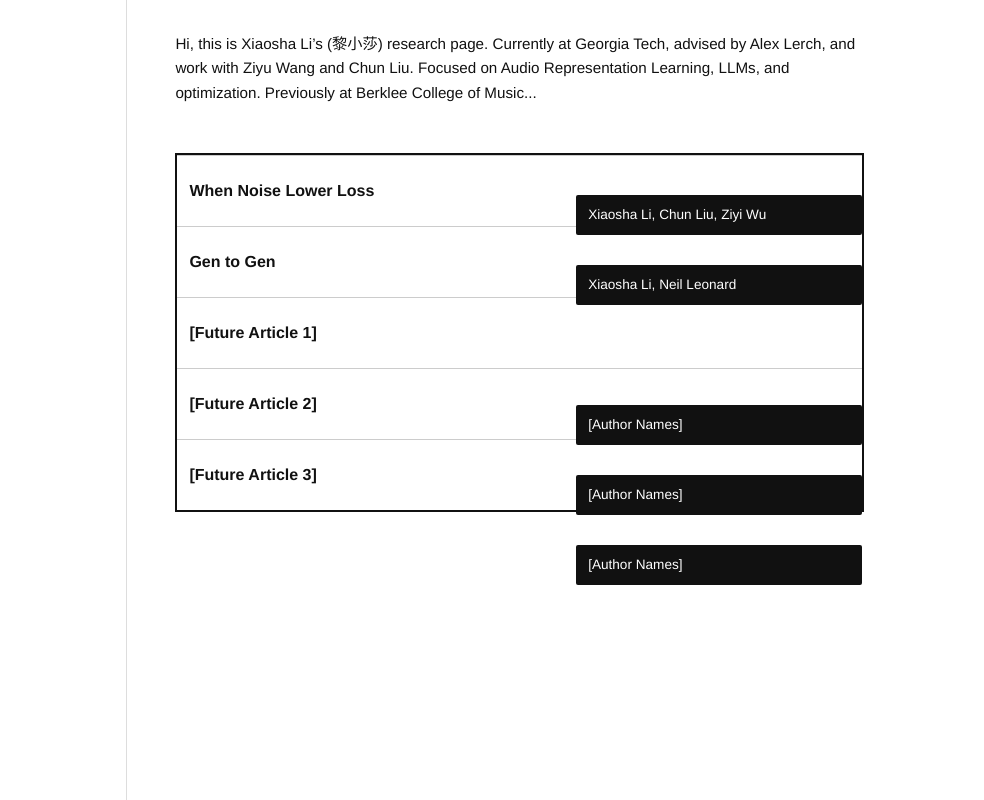
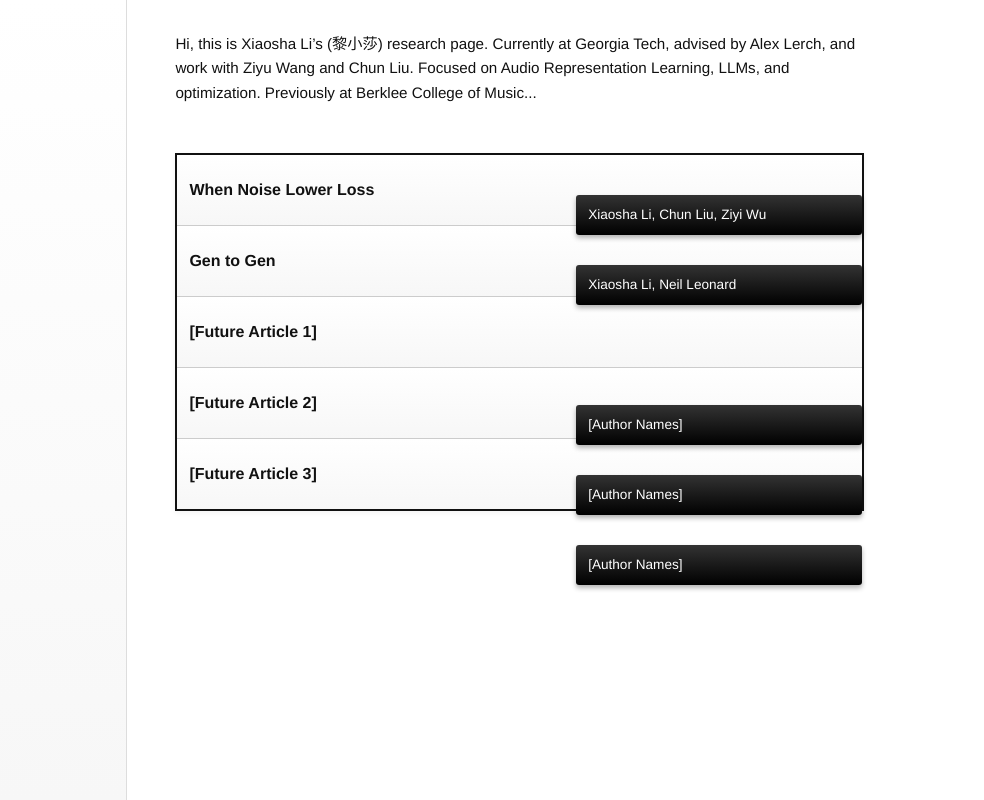
Before and after one commit to YoEv/xiaosha.github.io, a plain HTML site: page index.html in a window 1280 px wide. Shown: the full height of the page, 296-1280 px from the left. Drawn offline with Linux system fonts and the light colour scheme.

Commit message:
Update index.html

```diff
--- a/index.html
+++ b/index.html
@@ -19,7 +19,7 @@
       width: 28%;
       min-width: 220px;
       padding: 2rem;
-      background: #fff;
+      background: linear-gradient(180deg, #fff, #f7f7f7);
       border-right: 1px solid #ddd;
       display: flex;
       flex-direction: column;
@@ -61,15 +61,18 @@
       max-width: 700px;
     }
 
-    /* 钢琴键背景 */
+    /* 钢琴背景 */
     .piano {
       position: relative;
       width: 90%;
       max-width: 700px;
       border: 2px solid #111;
       margin-top: 1rem;
+      background: linear-gradient(180deg, #fff, #fdfdfd);
+      box-shadow: 0 2px 6px rgba(0,0,0,0.05);
     }
 
+    /* 白键 */
     .white-key {
       height: 70px;
       border-top: 1px solid #ccc;
@@ -78,23 +81,49 @@
       padding-left: 12px;
       font-size: 1rem;
       font-weight: bold;
+      background: linear-gradient(180deg, #fff 0%, #f7f7f7 100%);
+      transition: all 0.25s ease;
+      cursor: pointer;
+      text-decoration: none;
+      color: #111;
     }
 
+    .white-key:first-child {
+      border-top: none;
+    }
+
+    .white-key:hover {
+      background: linear-gradient(180deg, #fdfdfd 0%, #eaeaea 100%);
+      box-shadow: inset 0 2px 4px rgba(0,0,0,0.15);
+      transform: scale(1.01);
+    }
+
+    /* 黑键 */
     .black-key {
       position: absolute;
       right: 0;
       width: 40%;
       height: 40px;
-      background: #111;
+      background: linear-gradient(180deg, #333 0%, #000 100%);
       color: #fff;
       display: flex;
       align-items: center;
       padding-left: 12px;
       font-size: 0.85rem;
-      border-radius: 2px;
+      border-radius: 3px;
+      box-shadow: 0 3px 5px rgba(0,0,0,0.3);
+      transition: all 0.25s ease;
+      cursor: pointer;
+      text-decoration: none;
     }
 
-    /* 黑键对齐到对应白键 */
+    .black-key:hover {
+      transform: translateY(-3px);
+      box-shadow: 0 5px 8px rgba(0,0,0,0.5);
+      background: linear-gradient(180deg, #444 0%, #000 100%);
+    }
+
+    /* 黑键位置 */
     .key1 { top: 40px; }
     .key2 { top: 110px; }
     .key3 { top: 250px; }
@@ -120,21 +149,27 @@
       Previously at Berklee College of Music...
     </div>
 
+    <!-- 钢琴背景 -->
     <div class="piano">
-      <div class="white-key">When Noise Lower Loss</div>
-      <div class="black-key key1">Xiaosha Li, Chun Liu, Ziyi Wu</div>
+      <!-- 文章 1 -->
+      <a href="https://arxiv.org/abs/2509.04980" class="white-key" target="_blank">When Noise Lower Loss</a>
+      <a href="https://arxiv.org/abs/2509.04980" class="black-key key1" target="_blank">Xiaosha Li, Chun Liu, Ziyi Wu</a>
 
-      <div class="white-key">Gen to Gen</div>
-      <div class="black-key key2">Xiaosha Li, Neil Leonard</div>
+      <!-- 文章 2 -->
+      <a href="https://github.com/YoEv/Gen-to-Gen" class="white-key" target="_blank">Gen to Gen</a>
+      <a href="https://github.com/YoEv/Gen-to-Gen" class="black-key key2" target="_blank">Xiaosha Li, Neil Leonard</a>
 
-      <div class="white-key">[Future Article 1]</div>
-      <div class="black-key key3">[Author Names]</div>
+      <!-- 文章 3 -->
+      <a href="#" class="white-key">[Future Article 1]</a>
+      <a href="#" class="black-key key3">[Author Names]</a>
 
-      <div class="white-key">[Future Article 2]</div>
-      <div class="black-key key4">[Author Names]</div>
+      <!-- 文章 4 -->
+      <a href="#" class="white-key">[Future Article 2]</a>
+      <a href="#" class="black-key key4">[Author Names]</a>
 
-      <div class="white-key">[Future Article 3]</div>
-      <div class="black-key key5">[Author Names]</div>
+      <!-- 文章 5 -->
+      <a href="#" class="white-key">[Future Article 3]</a>
+      <a href="#" class="black-key key5">[Author Names]</a>
     </div>
   </div>
 </body>
```
